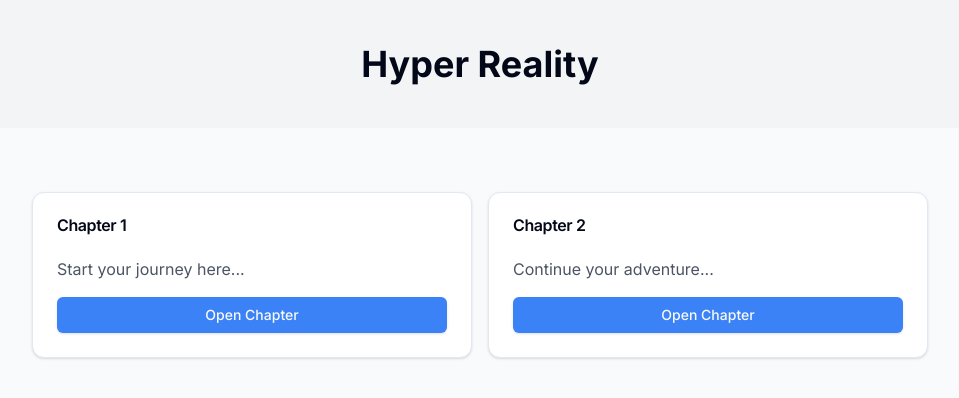
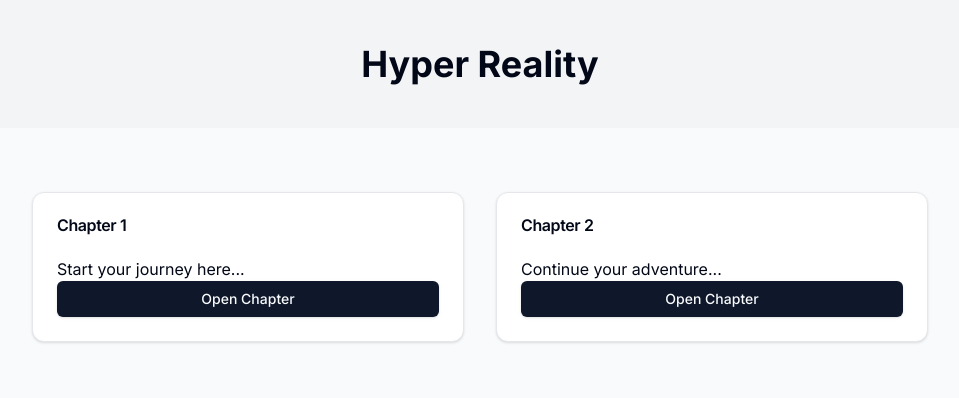
Before and after one commit to wert23239/BookWebsite, a Next.js app: page / in a window 1280 px wide. Shown: the top 398 px of the page, without its empty margins (160-1119 px from the left). Built offline with nearby package versions, Linux system fonts and the light colour scheme.

Commit message:
Move to better UI structure

```diff
--- a/app/layout.tsx
+++ b/app/layout.tsx
@@ -1,13 +1,7 @@
-import type { Metadata } from "next";
+import "../styles/globals.css";
 import { Inter } from "next/font/google";
-import "./globals.css";
 
 const inter = Inter({ subsets: ["latin"] });
-
-export const metadata: Metadata = {
-  title: "Book Website",
-  description: "Open packs and collect pages",
-};
 
 export default function RootLayout({
   children,
@@ -16,7 +10,9 @@ export default function RootLayout({
 }) {
   return (
     <html lang="en">
-      <body className={inter.className}>{children}</body>
+      <body className={`${inter.className} min-h-screen bg-gray-50`}>
+        {children}
+      </body>
     </html>
   );
 }
--- a/components/ChapterSelection.tsx
+++ b/components/ChapterSelection.tsx
@@ -13,26 +13,28 @@ const ChapterSelection: React.FC<ChapterSelectionProps> = ({
 }) => {
   console.log(completedChapters);
   return (
-    <div className="grid grid-cols-1 md:grid-cols-2 gap-4 max-w-4xl mx-auto mt-8">
+    <div className="chapter-grid">
       {[1, 2].map((chapterNum) => (
-        <Card key={chapterNum}>
+        <Card key={chapterNum} className="chapter-card">
           <CardHeader>
             <CardTitle>
               Chapter {chapterNum}
               {completedChapters.includes(chapterNum) && (
-                <span className="ml-2 text-sm text-green-500">(Completed)</span>
+                <span className="chapter-completed">(Completed)</span>
               )}
             </CardTitle>
           </CardHeader>
           <CardContent>
-            <p className="mb-4 text-gray-600">
+            <p className="chapter-description">
               {chapterNum === 1
                 ? "Start your journey here..."
                 : "Continue your adventure..."}
             </p>
             <Button
               onClick={() => onChapterSelect(chapterNum)}
-              className="w-full bg-blue-500 hover:bg-blue-600"
+              className={`chapter-button ${
+                completedChapters.includes(chapterNum) ? "completed" : ""
+              }`}
             >
               {completedChapters.includes(chapterNum)
                 ? "Review Chapter"
--- a/app/globals.css
+++ b/styles/globals.css
@@ -70,3 +70,29 @@ body {
     @apply bg-background text-foreground;
   }
 }
+
+@layer components {
+  .chapter-grid {
+    @apply grid grid-cols-1 md:grid-cols-2 gap-8 max-w-4xl mx-auto mt-8;
+  }
+
+  .chapter-card {
+    @apply border border-gray-200 transition-shadow duration-200 hover:shadow-lg;
+  }
+
+  .chapter-completed {
+    @apply ml-2 text-sm text-emerald-500 font-normal;
+  }
+
+  .chapter-button {
+    @apply w-full transition-colors duration-200;
+  }
+
+  .chapter-button-new {
+    @apply bg-blue-600 hover:bg-blue-700;
+  }
+
+  .chapter-button-completed {
+    @apply bg-emerald-600 hover:bg-emerald-700;
+  }
+}
```
Also changed, not shown: styles/base.css (added), styles/components.css (added), styles/theme.css (added), styles/utilities.css (added).
